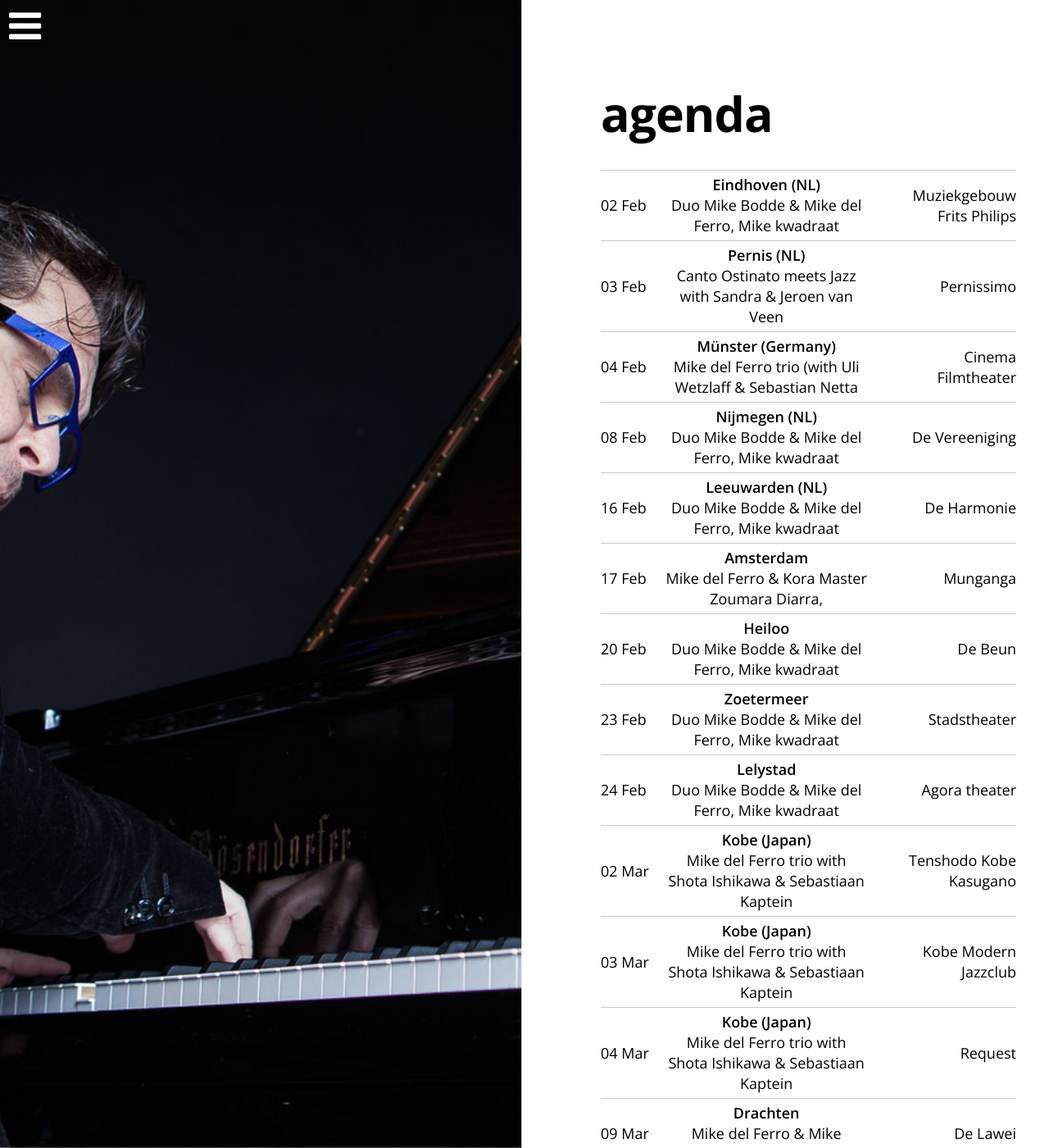
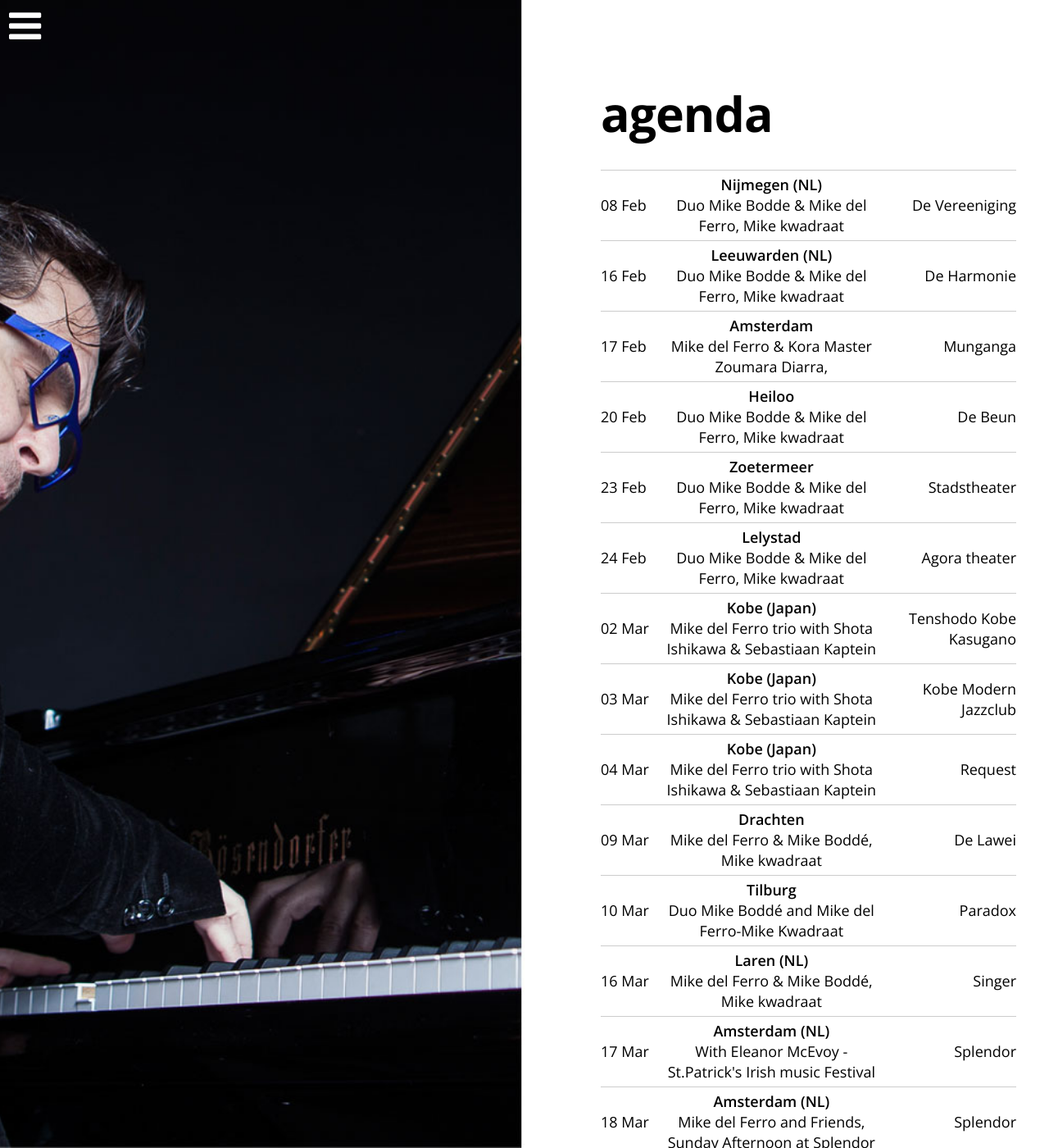
Before and after one commit to mikedelferro/website, a Jekyll site: the page built from agenda.html, in a window 1280 px wide and 1400 px high. Shown: the whole window at 82% size. Built offline with Jekyll 4.4.1, drawn with Linux system fonts in a browser that asks for light colours; nearby versions of some CDN libraries; some of the changed text lies outside the part shown.

Commit message:
Updated '_config.yml' via CloudCannon

```diff
--- a/_config.yml
+++ b/_config.yml
@@ -1,9 +1,9 @@
 gigs:
-  - title: 'Duo Mike Bodde & Mike del Ferro, Mike kwadraat'
-    date: 2018-02-02 20:15:00
-    location: Muziekgebouw Frits Philips
-    venue: Eindhoven (NL)
-    url: www.muziekgebouweindhoven.nl
+  - title: 'Mike del Ferro and Friends, Sunday Afternoon at Splendor'
+    date: 2018-03-18 16:00:00
+    location: Splendor
+    venue: Amsterdam (NL)
+    url: www.splendoramsterdam.com
   - title: 'Duo Mike Bodde & Mike del Ferro, Mike kwadraat'
     date: 2018-02-08 20:15:00
     location: De Vereeniging
@@ -130,13 +130,12 @@
     venue: Laren (NL Noord Holland)
     url: 'http://rosaspierhuis.nl'
   - title: Canto Ostinato meets Jazz with Sandra & Jeroen van Veen
-    date: 2018-02-03 20:00:00
-    location: Pernissimo
-    venue: Pernis (NL)
-    url: www.pernissimo.org
-  - title: Mike del Ferro trio (with Uli Wetzlaff & Sebastian Netta
-    date: 2018-02-04 16:00:00
-    location: Cinema Filmtheater
-    venue: Münster (Germany)
-    url: >-
-      https://mapdance.com/fr/Events/Munster-Jazz-Piano-im-4tel-Mike-DelFerro-Meisterpianist-aus-Amsterdam-4000439475991
+    date: 2018-11-20 22:00:00
+    location: Luxor
+    venue: Zuthpen (NL)
+    url: 'https://www.facebook.com/jazzinluxor'
+  - title: Mike del Ferro-Jazz meets Bernstein
+    date: 2018-07-28 20:00:00
+    location: TBA
+    venue: Tirana (Albania)
+    url:
```
